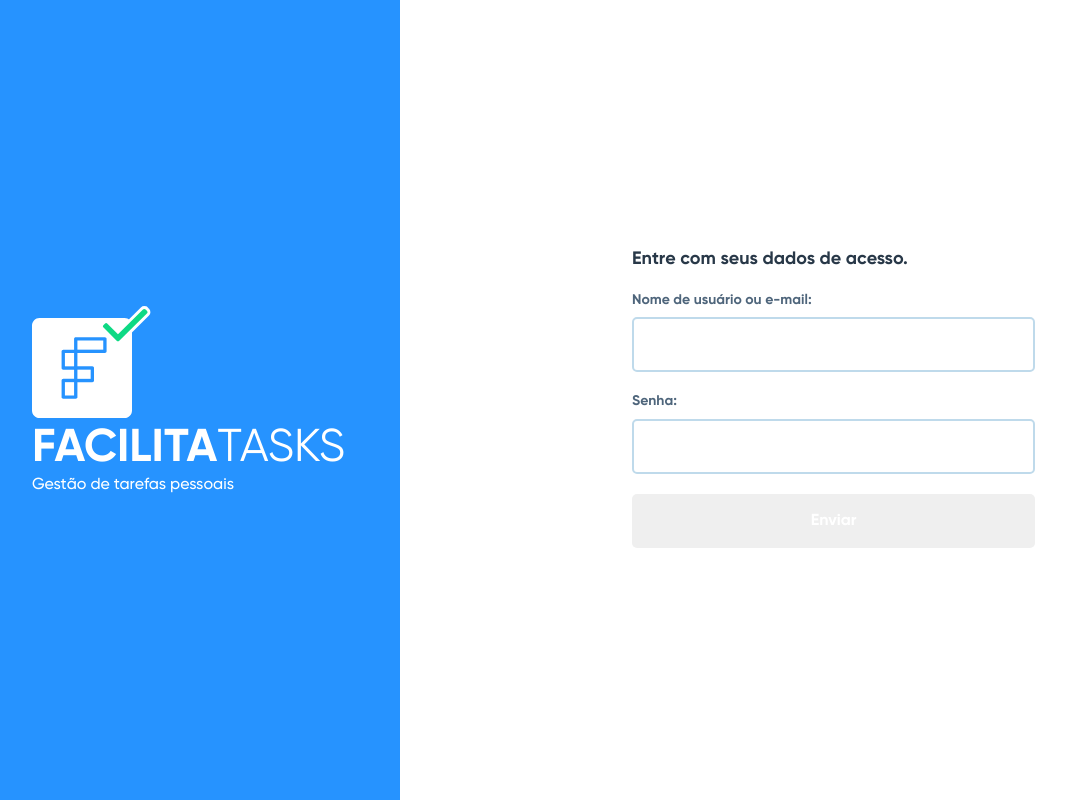
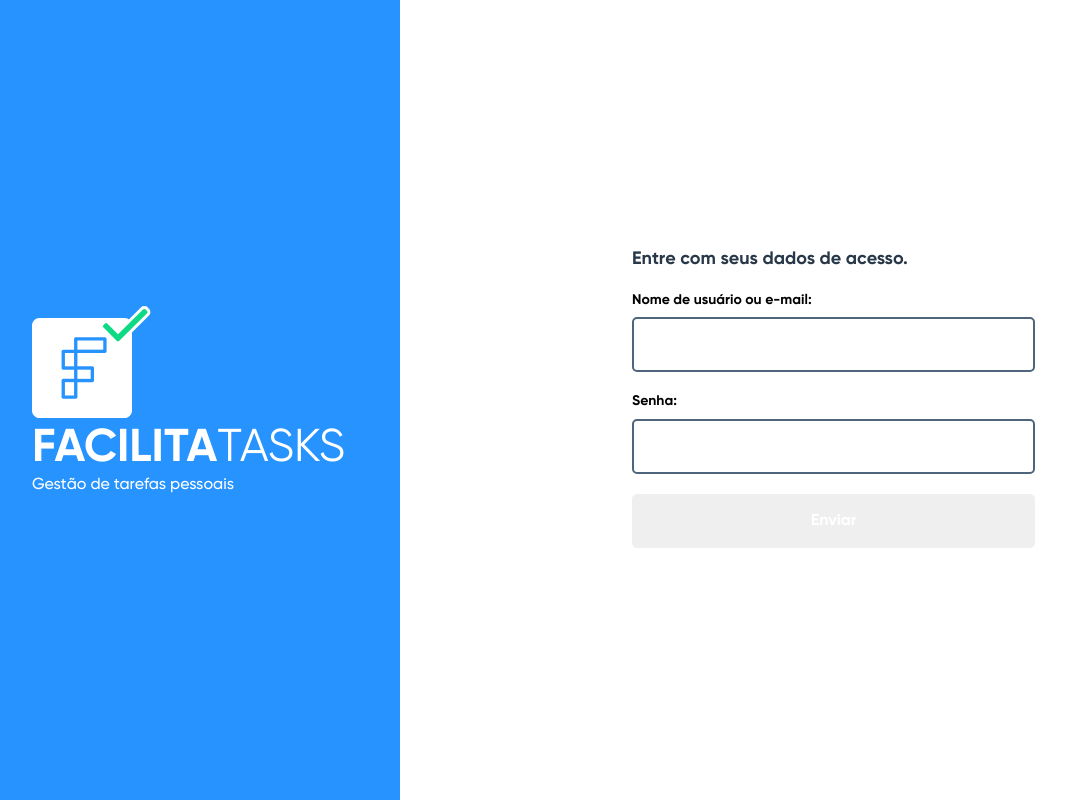
Before and after one commit to caarlos1/job--facilita-tasks, a Vue app: page / in a window 1280 px wide. Shown: the whole page, without its empty margins (23-1089 px from the left). Built offline with nearby package versions, Linux system fonts and the light colour scheme.

Commit message:
refactor: modificação dos nome das variáveis CSS do componente input

```diff
--- a/src/components/utilitarios/InputUtilitarios.vue
+++ b/src/components/utilitarios/InputUtilitarios.vue
@@ -29,15 +29,15 @@ export default {
   margin-bottom 10px
   font-weight 600
   font-size 14px
-  color var(--cor-borda-input)
+  color var(--cor-label-input)
 
 .input__input
   height 55px
   width 100%
   margin-top 8px
-  color var(--cor-borda-input)
+  color var(--cor-label-input)
   background var(--cor-background)
-  border 2px solid #BFDAEB
+  border 2px solid var(--cor-borda-input)
   box-sizing border-box
   border-radius 5px
   text-indent 20px
```
